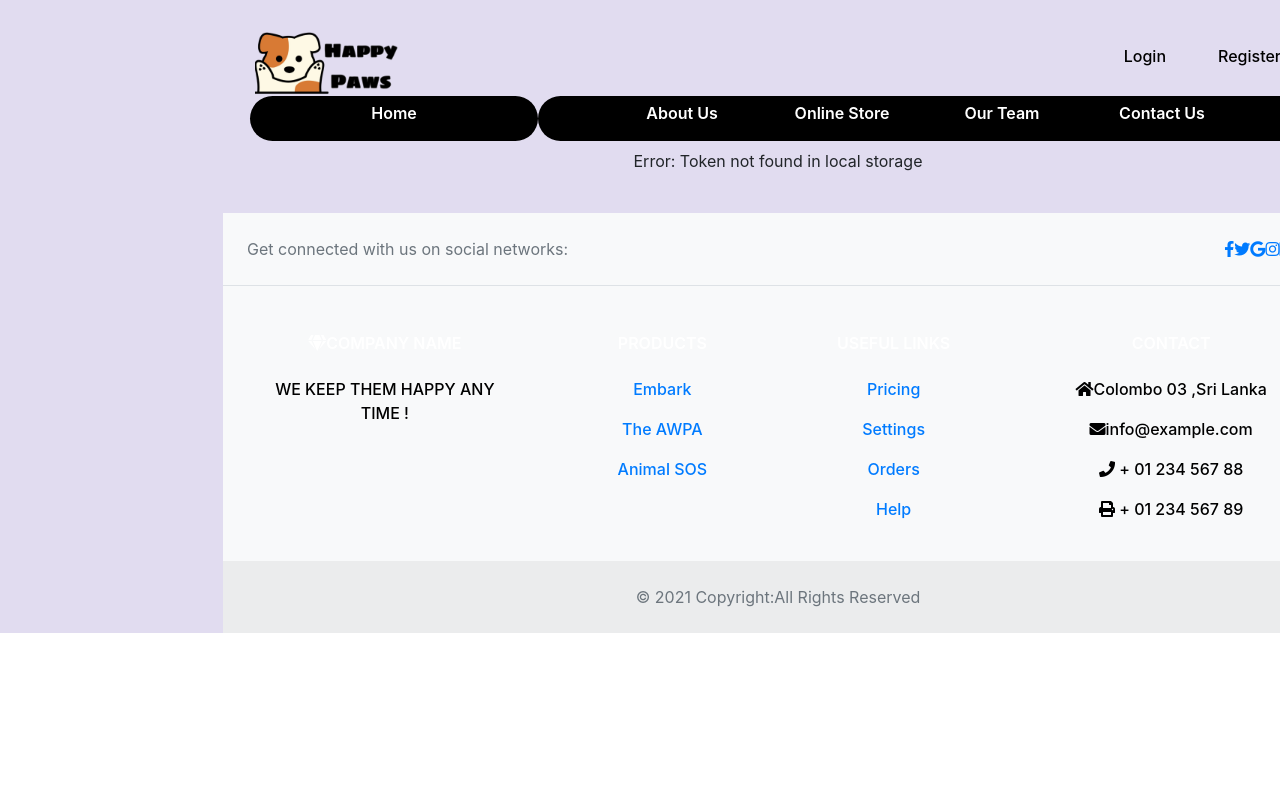
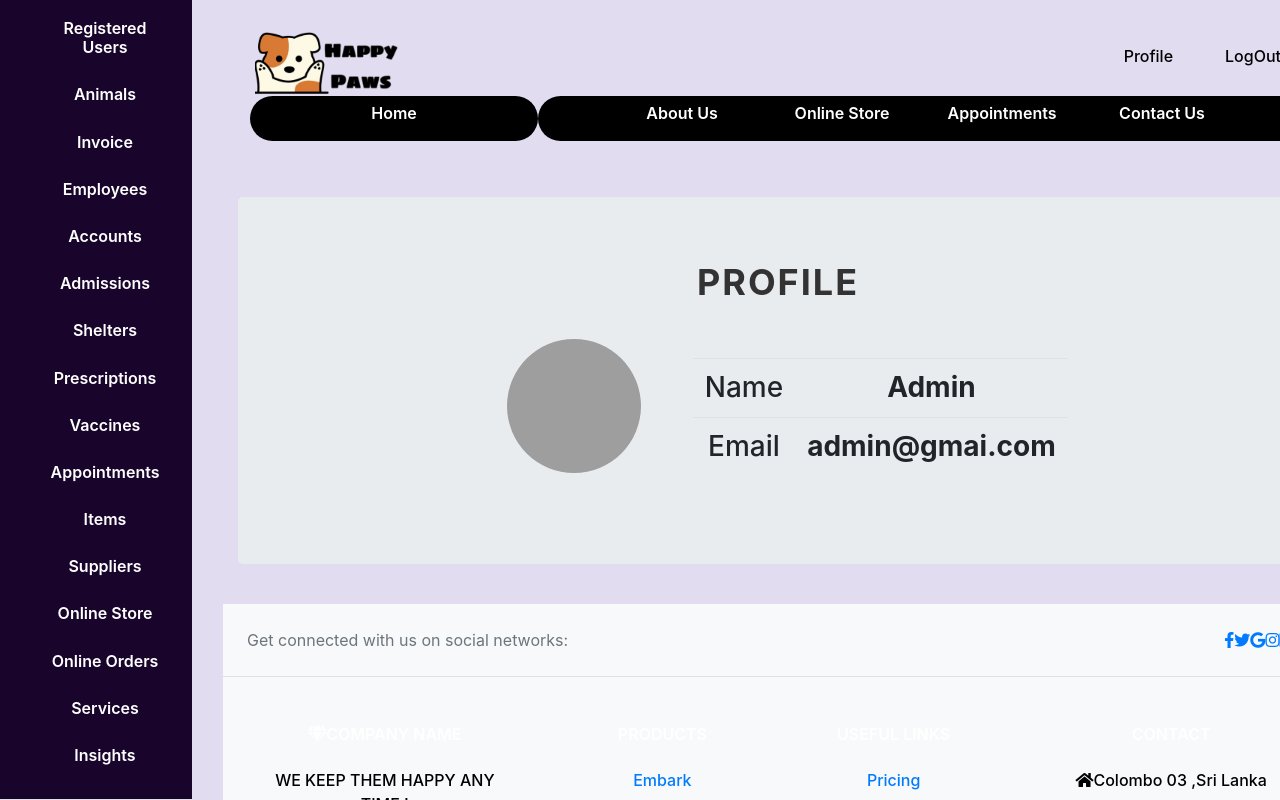
Before and after one commit to IT21373848/animal-clinic, a React (Create React App) app: page /profile in a window 1280 px wide. Shown: the top 800 px of the page. Built offline with nearby package versions, Linux system fonts and the light colour scheme; grey boxes are pictures that could not be loaded.

Commit message:
modified

```diff
--- a/src/components/Navigation.js
+++ b/src/components/Navigation.js
@@ -17,14 +17,14 @@ class Navbar extends Component {
       <div className="nav1">
         <ul className="nav-tabs1">
           <li className="nav-item1">
-            <Link to="/login" className="nav-link">
-              <p>Login</p>
+            <Link to="/profile" className="nav-link">
+              <p>Profile</p>
             </Link>
           </li>
 
           <li className="nav-item1">
-            <Link to="/register" className="nav-link">
-              <p>Register</p>
+            <Link onClick={this.logOut.bind(this)} className="nav-link">
+              <p>LogOut</p>
             </Link>
           </li>
         </ul>
--- a/src/components/NavigationAdmin.js
+++ b/src/components/NavigationAdmin.js
@@ -4,11 +4,7 @@ import { withRouter } from "./withRouter";
 
 class Navbar3 extends Component {
   render() {
-    const loginRegLink = (
-      <div className="nav2">
-        <ul className="nav-tabs2"></ul>
-      </div>
-    );
+
 
     const userLink = (
       <ul className="nav-tabs sidebar">
@@ -132,7 +128,7 @@ class Navbar3 extends Component {
           className="navbar-collapse justify-content-md-center "
           id="navbar1"
         >
-          {localStorage.usertoken ? userLink : loginRegLink}
+            {userLink}
         </div>
       </nav>
     );
--- a/src/components/NavigationClient.js
+++ b/src/components/NavigationClient.js
@@ -20,7 +20,6 @@ class Navbar2 extends Component {
                     </Link>
                 </li>
 
-
                 <li className="nav-item2" >
                     <Link to="/store" className="nav-link">
                         <h6>Online Store</h6>
@@ -28,8 +27,8 @@ class Navbar2 extends Component {
                 </li>
 
                 <li className="nav-item2" >
-                    <Link to="/appointments" className="nav-link" >
-                        <h6>Our Team</h6>
+                    <Link to="/CusAppointment" className="nav-link" >
+                        <h6>Appointments</h6>
                     </Link>
                 </li>
 
--- a/src/components/Profile.js
+++ b/src/components/Profile.js
@@ -14,7 +14,7 @@ class Profile extends Component {
   }
 
   componentDidMount() {
-    const token = localStorage.usertoken;
+/*     const token = localStorage.usertoken;
     console.log("token:", token);
     if (!token) {
       this.setState({ error: "Token not found in local storage" });
@@ -31,6 +31,7 @@ class Profile extends Component {
     } catch (error) {
       this.setState({ error: "Error decoding token: " + error.message });
     }
+   */
   }
 
   render() {
@@ -48,7 +49,7 @@ class Profile extends Component {
             <Row style={{ marginLeft: "200px" }}>
               <Col md={3}>
                 <img
-                  src="../img/user.png"
+                 src={process.env.PUBLIC_URL + "/img/user.png"}
                   className="circular-image"
                   style={{ marginTop: "10px" }}
                   alt="profile"
@@ -64,14 +65,18 @@ class Profile extends Component {
                         <td>Name</td>
                         <td>
                           <b>
-                            {first_name} {last_name}
+                          {/*   {first_name} {last_name} */}
+                          Admin
                           </b>
                         </td>
                       </tr>
                       <tr>
                         <td>Email</td>
                         <b>
-                          <td>{email}</td>
+                          <td>
+                          {/*   {email} */}
+                          admin@gmai.com
+                            </td>
                         </b>
                       </tr>
                     </h3>
```
